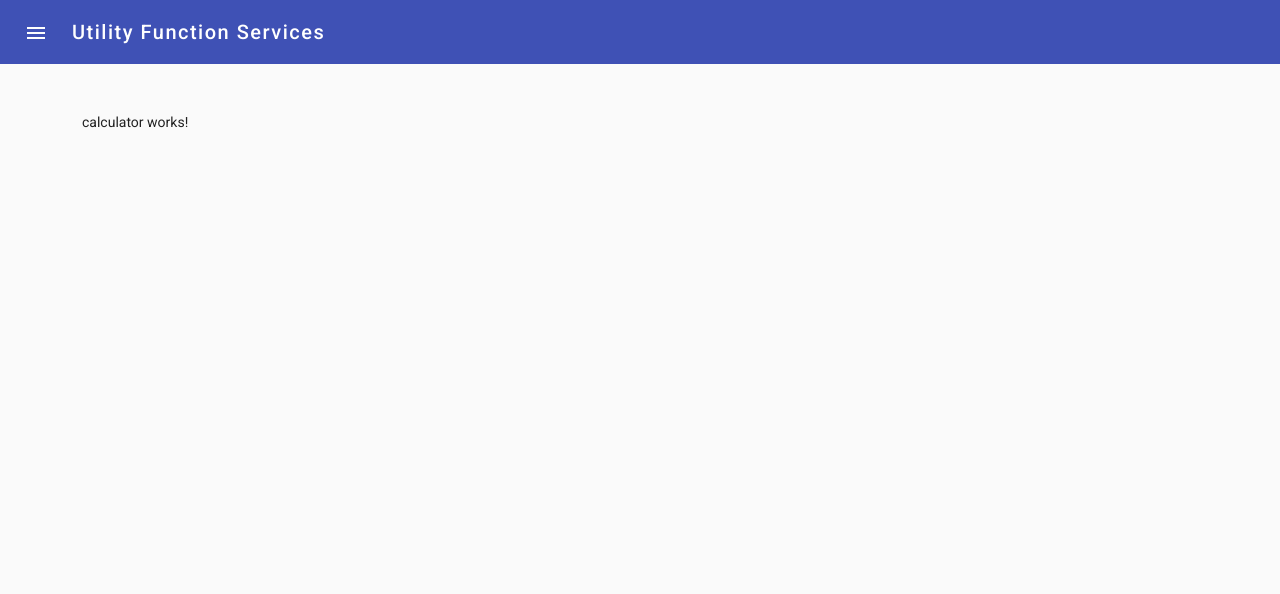
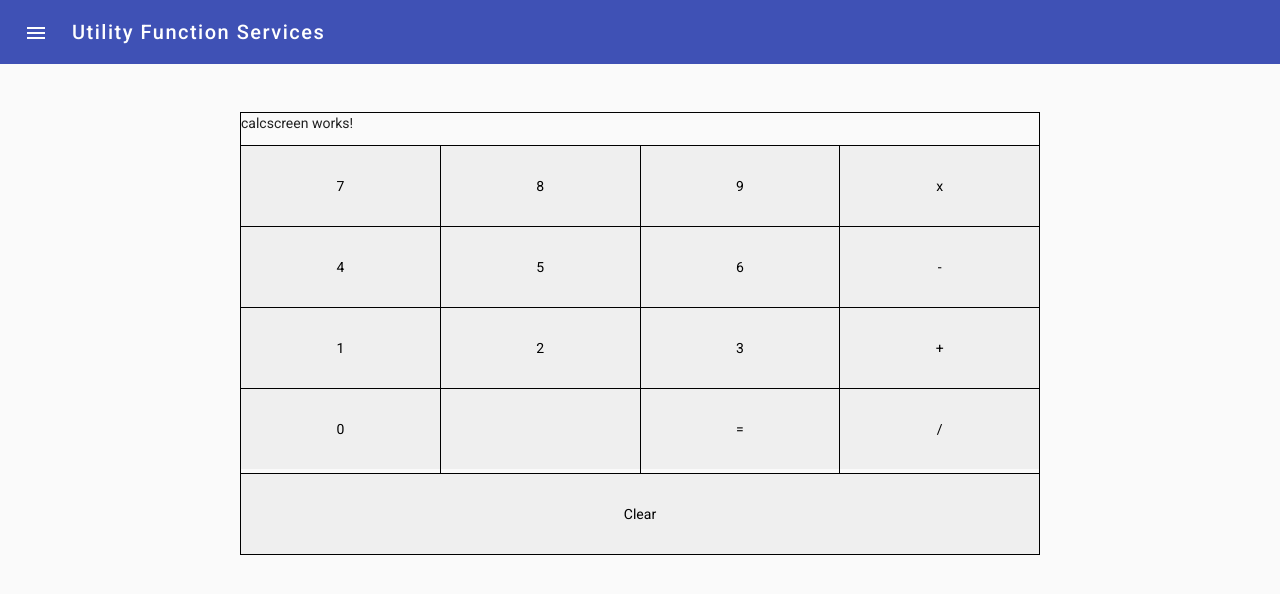
Before and after one commit to simonsimon9/UtilityFunctionService, an Angular app in the folder frontend/: page /calculator in a window 1280 px wide. Shown: the top 594 px of the page. Built offline with nearby package versions, Linux system fonts and the light colour scheme; what ngx-clipboard would draw is missing.

Commit message:
made basic calculator ui

```diff
--- a/frontend/src/app/app.module.ts
+++ b/frontend/src/app/app.module.ts
@@ -24,6 +24,8 @@ import { CalculatorComponent } from './views/calculator/calculator.component';
 import { WeatherComponent } from './views/weather/weather.component';
 import { routing } from './app.routing';
 import { RouterModule } from '@angular/router';
+import { CalcbtnComponent } from './views/calculator/components/calcbtn/calcbtn.component';
+import { CalcscreenComponent } from './views/calculator/components/calcscreen/calcscreen.component';
 @NgModule({
   declarations: [
     AppComponent,
@@ -33,7 +35,9 @@ import { RouterModule } from '@angular/router';
     UrlshortnerComponent,
     MainNavComponent,
     CalculatorComponent,
-    WeatherComponent
+    WeatherComponent,
+    CalcbtnComponent,
+    CalcscreenComponent
 
   ],
   imports: [
--- a/frontend/src/app/views/calculator/calculator.component.css
+++ b/frontend/src/app/views/calculator/calculator.component.css
@@ -0,0 +1,31 @@
+.container{
+    max-width: 800px;
+}
+.col{
+    padding: 0;
+}
+.row :nth-child(1){
+    border-left: 1px solid black;
+    border-bottom: 1px solid black;
+}
+.row :nth-child(2){
+    border-right: 1px solid black;
+    border-left: 1px solid black;
+    border-bottom: 1px solid black;
+}
+.row :nth-child(3){
+    border-right: 1px solid black;
+    border-bottom: 1px solid black;
+}
+.row :nth-child(4){
+    border-right: 1px solid black;
+    border-bottom: 1px solid black;
+}
+#clear{
+    border-right: 1px solid black;
+}
+
+#calcscreen{
+    border-top: 1px solid black;
+    border-right: 1px solid black;
+}
--- a/frontend/src/app/views/calculator/calculator.component.html
+++ b/frontend/src/app/views/calculator/calculator.component.html
@@ -1 +1,42 @@
-<p>calculator works!</p>
+<div class="container">
+    <div class="row">
+        <calcscreen id="calcscreen"class="col"></calcscreen>
+
+    </div>
+    <div class="row">
+        <calcbtn class="col"[value]= "'7'"></calcbtn>
+        <calcbtn class="col"[value]="'8'"></calcbtn>
+        <calcbtn class="col"[value]="'9'"></calcbtn>
+        <calcbtn class="col" [value]="'x'"></calcbtn>
+
+    </div>
+    <div class="row">
+        <calcbtn class="col" [value]="'4'"></calcbtn>
+        <calcbtn class="col" [value]="'5'"></calcbtn>
+        <calcbtn class="col" [value]="'6'"></calcbtn>
+        <calcbtn class="col" [value]="'-'"></calcbtn>
+    </div>
+
+    <div class="row">
+        <calcbtn class="col" [value]="'1'"></calcbtn>
+        <calcbtn class="col" [value]="'2'"></calcbtn>
+        <calcbtn class="col" [value]="'3'"></calcbtn>
+        <calcbtn class="col" [value]="'+'"></calcbtn>
+
+    </div>
+
+    <div class="row">
+        <calcbtn class="col" [value]="'0'"></calcbtn>
+        <calcbtn disabled class="col" [value]=""></calcbtn>
+        <calcbtn class="col" [value]="'='"></calcbtn>
+        <calcbtn class="col" [value]="'/'"></calcbtn>
+    </div>
+
+
+    <div class="row">
+
+        <calcbtn class="col" id="clear" [value]="'Clear'"></calcbtn>
+
+    </div>
+
+</div>
--- /dev/null
+++ b/frontend/src/app/views/calculator/components/calcbtn/calcbtn.component.css
@@ -0,0 +1,5 @@
+button{
+    width: 100%;
+    height: 5rem;
+    border: none;
+}
--- /dev/null
+++ b/frontend/src/app/views/calculator/components/calcbtn/calcbtn.component.html
@@ -0,0 +1,6 @@
+<div>
+    <button class="pushable">
+        <span class="front">{{value}}</span>
+    </button>
+
+</div>
--- /dev/null
+++ b/frontend/src/app/views/calculator/components/calcbtn/calcbtn.component.ts
@@ -0,0 +1,15 @@
+import { Component, Input, OnInit } from '@angular/core';
+
+@Component({
+  selector: 'calcbtn',
+  templateUrl: './calcbtn.component.html',
+  styleUrls: ['./calcbtn.component.css']
+})
+export class CalcbtnComponent implements OnInit {
+  @Input() value : string | undefined;
+  constructor() { }
+
+  ngOnInit(): void {
+  }
+
+}
--- /dev/null
+++ b/frontend/src/app/views/calculator/components/calcscreen/calcscreen.component.html
@@ -0,0 +1 @@
+<p>calcscreen works!</p>
--- /dev/null
+++ b/frontend/src/app/views/calculator/components/calcscreen/calcscreen.component.ts
@@ -0,0 +1,15 @@
+import { Component, OnInit } from '@angular/core';
+
+@Component({
+  selector: 'calcscreen',
+  templateUrl: './calcscreen.component.html',
+  styleUrls: ['./calcscreen.component.css']
+})
+export class CalcscreenComponent implements OnInit {
+
+  constructor() { }
+
+  ngOnInit(): void {
+  }
+
+}
```
Also changed, not shown: frontend/src/app/services/calculator.service.ts (added), frontend/src/app/views/calculator/components/calcscreen/calcscreen.component.css (added), 2 other files (tests, documents, lock files or other folders).
